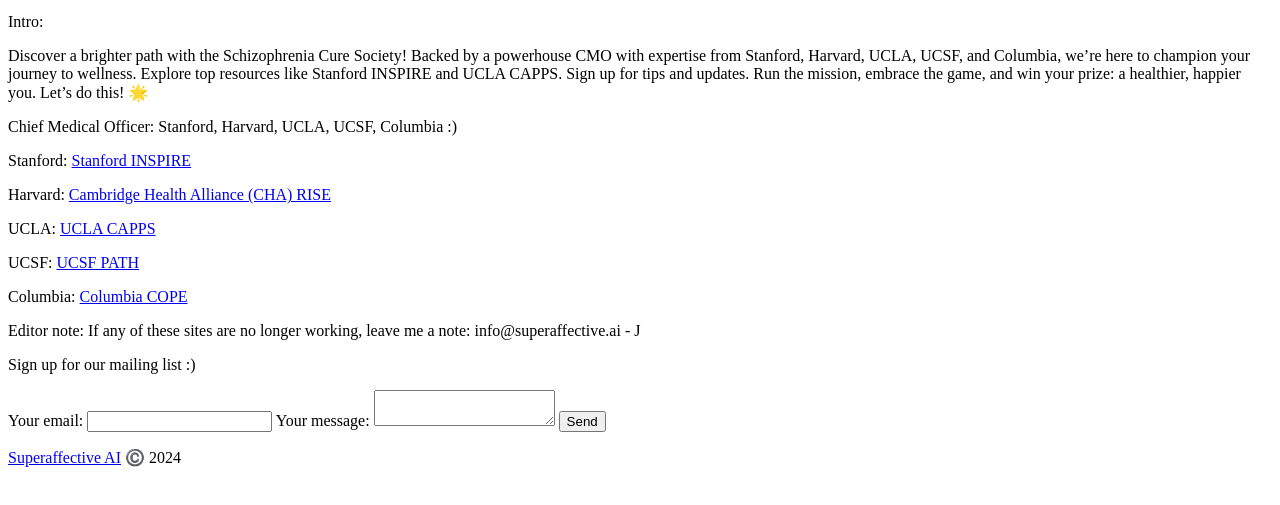
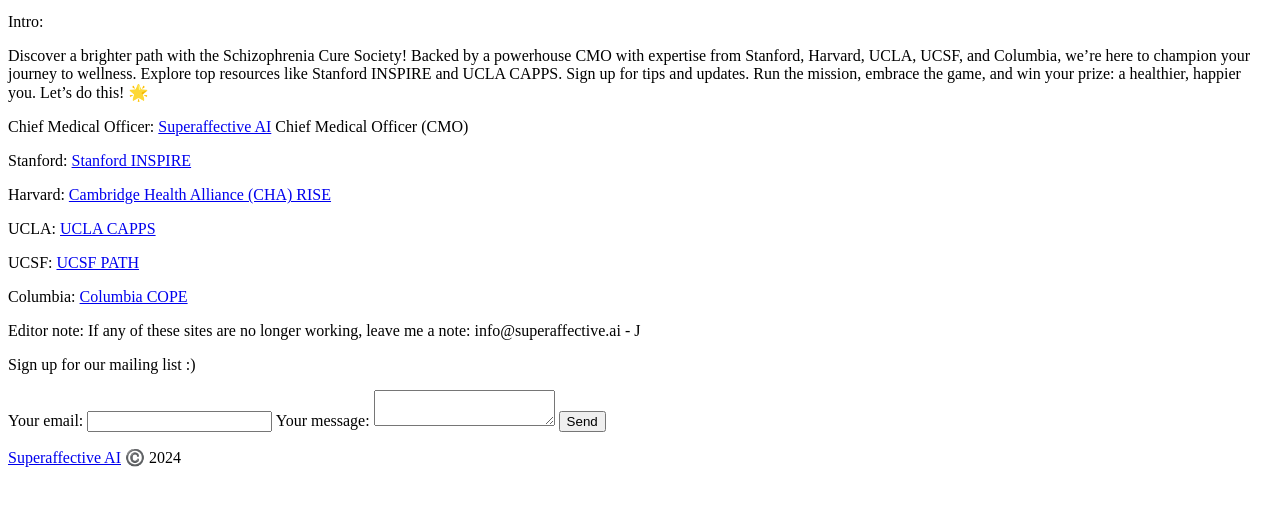
Before and after one commit to joshagilend/schizophreniaclear.com, a plain HTML site: page index.html in a window 1280 px wide. Shown: the part 87-592 px from the top of the page. Drawn offline with Linux system fonts and the light colour scheme.

Commit message:
Add CMO intro :)

```diff
--- a/index.html
+++ b/index.html
@@ -7,7 +7,7 @@
 
   <p>Discover a brighter path with the Schizophrenia Cure Society! Backed by a powerhouse CMO with expertise from Stanford, Harvard, UCLA, UCSF, and Columbia, we’re here to champion your journey to wellness. Explore top resources like Stanford INSPIRE and UCLA CAPPS. Sign up for tips and updates. Run the mission, embrace the game, and win your prize: a healthier, happier you. Let’s do this! 🌟</p>
 
-  <p>Chief Medical Officer: Stanford, Harvard, UCLA, UCSF, Columbia :)</p>
+  <p>Chief Medical Officer: <a href="https://superaffective.ai">Superaffective AI</a> Chief Medical Officer (CMO)</p>
 
   <p>Stanford: <a href="https://med.stanford.edu/psychiatry/patient_care/inspire.html">Stanford INSPIRE</a> </p>
 
```
